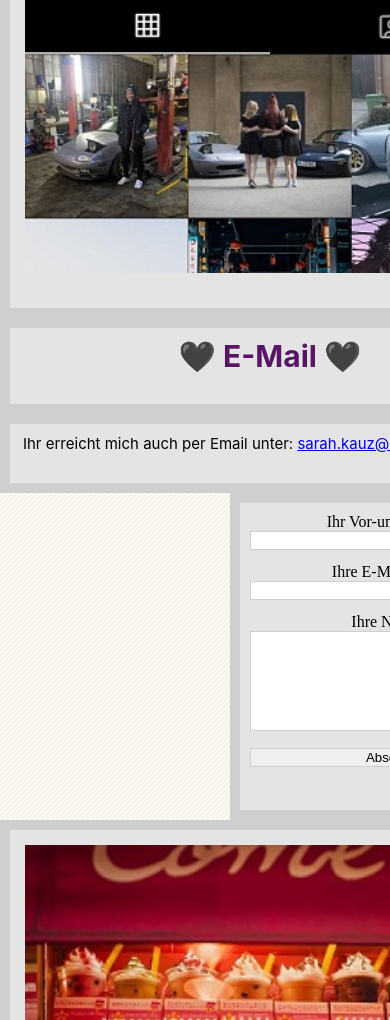
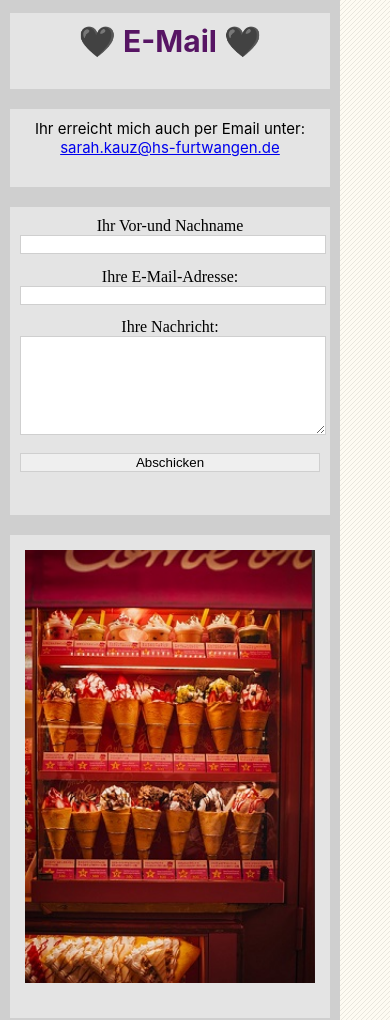
Before and after one commit to YuukiItasha/GIS_SoSe_2021, a plain HTML site: page Aufgabe14/kontakt.html in a window 390 px wide. Shown: the part 939-1959 px from the top of the page. Drawn offline with Linux system fonts and the light colour scheme.

Commit message:
Update style.css

```diff
--- a/Aufgabe14/style.css
+++ b/Aufgabe14/style.css
@@ -218,12 +218,12 @@ nav:before {
           margin: 0%;
 
       }
-      nav{
+      nav, form{
           width: 500px;
           margin: 0%;
 
       }
-      p{
+      p, ul{
           width: 500px;
           margin: 0%;
 
@@ -233,6 +233,10 @@ nav:before {
           margin: 0%;
 
       }
+
+      img, video{
+        width: 300px;
+    }
   }
 
   @media screen and (min-width: 1028px){
@@ -247,12 +251,12 @@ nav:before {
           margin: 0%;
 
       }
-      nav{
+      nav, form{
           width: 800px;
           margin: 0%;
 
       }
-      p{
+      p, ul{
           width: 800px;
           margin: 0%;
 
@@ -263,4 +267,41 @@ nav:before {
 
       }
 
+
+
   }
+  @media screen and (max-width: 600px) {
+    h1 {
+        width: 300px;
+
+
+
+      }
+      h2{
+          width: 300px;
+
+
+      }
+      nav, form{
+          width: 300px;
+
+
+      }
+      p, ul{
+          width: 300px;
+
+
+      }
+      .medien{
+          width: 300px;
+
+
+      }
+     img, video{
+         width: 200px;
+     }
+
+
+
+
+  }
```
